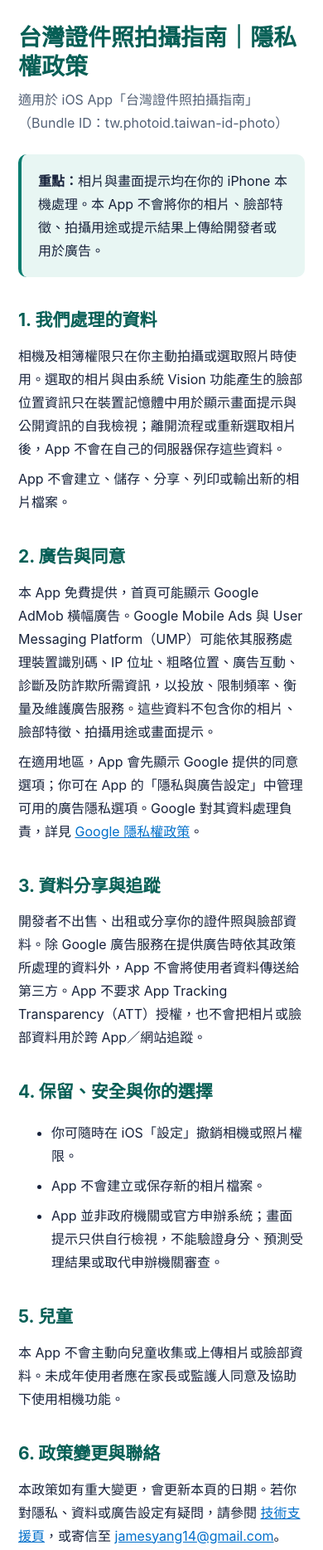
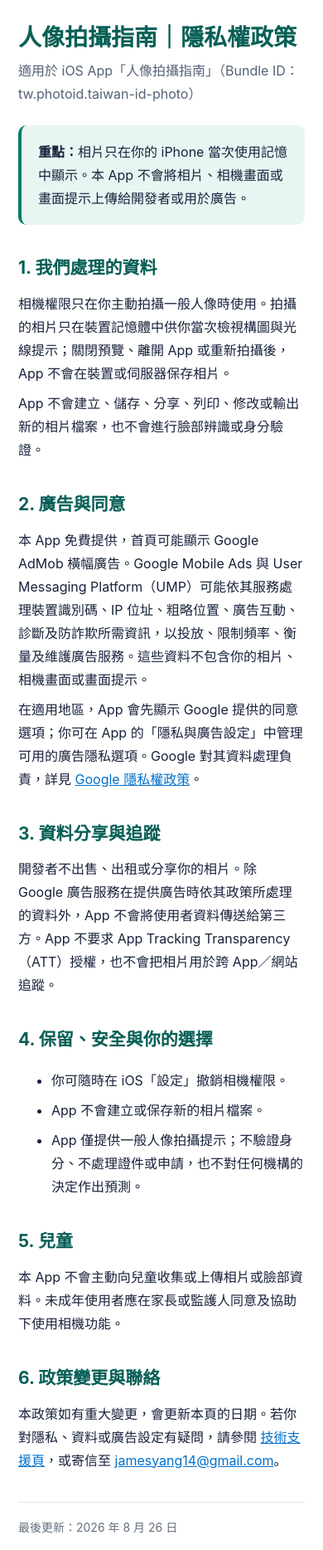
Before and after one commit to anzuanzu/app, a plain HTML site: page taiwan-id-photo-privacy.html in a window 390 px wide. Shown: the top 1868 px of the page at 83% size. Drawn offline with Linux system fonts and the light colour scheme.

Commit message:
Update portrait guide privacy and support pages

```diff
--- a/taiwan-id-photo-privacy.html
+++ b/taiwan-id-photo-privacy.html
@@ -3,7 +3,7 @@
 <head>
   <meta charset="utf-8">
   <meta name="viewport" content="width=device-width, initial-scale=1">
-  <title>台灣證件照拍攝指南｜隱私權政策</title>
+  <title>人像拍攝指南｜隱私權政策</title>
   <style>
     :root { color-scheme: light; --ink:#17223b; --accent:#087d70; --paper:#ffffff; --wash:#f1f7f6; }
     * { box-sizing:border-box; }
@@ -21,27 +21,27 @@
 </head>
 <body>
   <main>
-    <h1>台灣證件照拍攝指南｜隱私權政策</h1>
-    <p class="lead">適用於 iOS App「台灣證件照拍攝指南」（Bundle ID：tw.photoid.taiwan-id-photo）</p>
+    <h1>人像拍攝指南｜隱私權政策</h1>
+    <p class="lead">適用於 iOS App「人像拍攝指南」（Bundle ID：tw.photoid.taiwan-id-photo）</p>
 
-    <div class="notice"><strong>重點：</strong>相片與畫面提示均在你的 iPhone 本機處理。本 App 不會將你的相片、臉部特徵、拍攝用途或提示結果上傳給開發者或用於廣告。</div>
+    <div class="notice"><strong>重點：</strong>相片只在你的 iPhone 當次使用記憶中顯示。本 App 不會將相片、相機畫面或畫面提示上傳給開發者或用於廣告。</div>
 
     <h2>1. 我們處理的資料</h2>
-    <p>相機及相簿權限只在你主動拍攝或選取照片時使用。選取的相片與由系統 Vision 功能產生的臉部位置資訊只在裝置記憶體中用於顯示畫面提示與公開資訊的自我檢視；離開流程或重新選取相片後，App 不會在自己的伺服器保存這些資料。</p>
-    <p>App 不會建立、儲存、分享、列印或輸出新的相片檔案。</p>
+    <p>相機權限只在你主動拍攝一般人像時使用。拍攝的相片只在裝置記憶體中供你當次檢視構圖與光線提示；關閉預覽、離開 App 或重新拍攝後，App 不會在裝置或伺服器保存相片。</p>
+    <p>App 不會建立、儲存、分享、列印、修改或輸出新的相片檔案，也不會進行臉部辨識或身分驗證。</p>
 
     <h2>2. 廣告與同意</h2>
-    <p>本 App 免費提供，首頁可能顯示 Google AdMob 橫幅廣告。Google Mobile Ads 與 User Messaging Platform（UMP）可能依其服務處理裝置識別碼、IP 位址、粗略位置、廣告互動、診斷及防詐欺所需資訊，以投放、限制頻率、衡量及維護廣告服務。這些資料不包含你的相片、臉部特徵、拍攝用途或畫面提示。</p>
+    <p>本 App 免費提供，首頁可能顯示 Google AdMob 橫幅廣告。Google Mobile Ads 與 User Messaging Platform（UMP）可能依其服務處理裝置識別碼、IP 位址、粗略位置、廣告互動、診斷及防詐欺所需資訊，以投放、限制頻率、衡量及維護廣告服務。這些資料不包含你的相片、相機畫面或畫面提示。</p>
     <p>在適用地區，App 會先顯示 Google 提供的同意選項；你可在 App 的「隱私與廣告設定」中管理可用的廣告隱私選項。Google 對其資料處理負責，詳見 <a href="https://policies.google.com/privacy">Google 隱私權政策</a>。</p>
 
     <h2>3. 資料分享與追蹤</h2>
-    <p>開發者不出售、出租或分享你的證件照與臉部資料。除 Google 廣告服務在提供廣告時依其政策所處理的資料外，App 不會將使用者資料傳送給第三方。App 不要求 App Tracking Transparency（ATT）授權，也不會把相片或臉部資料用於跨 App／網站追蹤。</p>
+    <p>開發者不出售、出租或分享你的相片。除 Google 廣告服務在提供廣告時依其政策所處理的資料外，App 不會將使用者資料傳送給第三方。App 不要求 App Tracking Transparency（ATT）授權，也不會把相片用於跨 App／網站追蹤。</p>
 
     <h2>4. 保留、安全與你的選擇</h2>
     <ul>
-      <li>你可隨時在 iOS「設定」撤銷相機或照片權限。</li>
+      <li>你可隨時在 iOS「設定」撤銷相機權限。</li>
       <li>App 不會建立或保存新的相片檔案。</li>
-      <li>App 並非政府機關或官方申辦系統；畫面提示只供自行檢視，不能驗證身分、預測受理結果或取代申辦機關審查。</li>
+      <li>App 僅提供一般人像拍攝提示；不驗證身分、不處理證件或申請，也不對任何機構的決定作出預測。</li>
     </ul>
 
     <h2>5. 兒童</h2>
@@ -50,7 +50,7 @@
     <h2>6. 政策變更與聯絡</h2>
     <p>本政策如有重大變更，會更新本頁的日期。若你對隱私、資料或廣告設定有疑問，請參閱 <a href="taiwan-id-photo-support.html">技術支援頁</a>，或寄信至 <a href="mailto:jamesyang14@gmail.com">jamesyang14@gmail.com</a>。</p>
 
-    <footer>最後更新：2026 年 8 月 7 日</footer>
+    <footer>最後更新：2026 年 8 月 26 日</footer>
   </main>
 </body>
 </html>
```
Also changed, not shown: taiwan-id-photo-support.html (+9 -10 lines).
